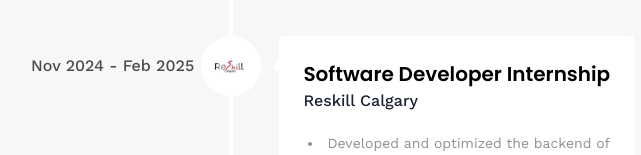
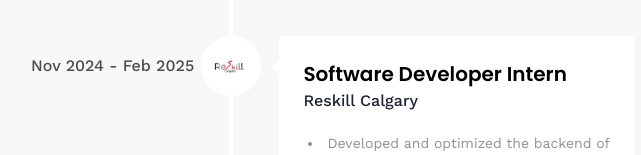
Before and after one commit to shivam10lm/m-Portfolio, a React (Vite) app: page /about in a window 1280 px wide. Shown: the part 1590-1745 px from the top of the page, without its empty margins (409-1050 px from the left). Built offline with nearby package versions, Linux system fonts and the light colour scheme.

Commit message:
Update index.js

```diff
--- a/src/constants/index.js
+++ b/src/constants/index.js
@@ -126,7 +126,7 @@ export const experiences = [
   },
 
     {
-    title: "Software Developer Internship",
+    title: "Software Developer Intern",
     company_name: "Reskill Calgary",
     icon: reskill,
     iconBg: "#fff",
```
